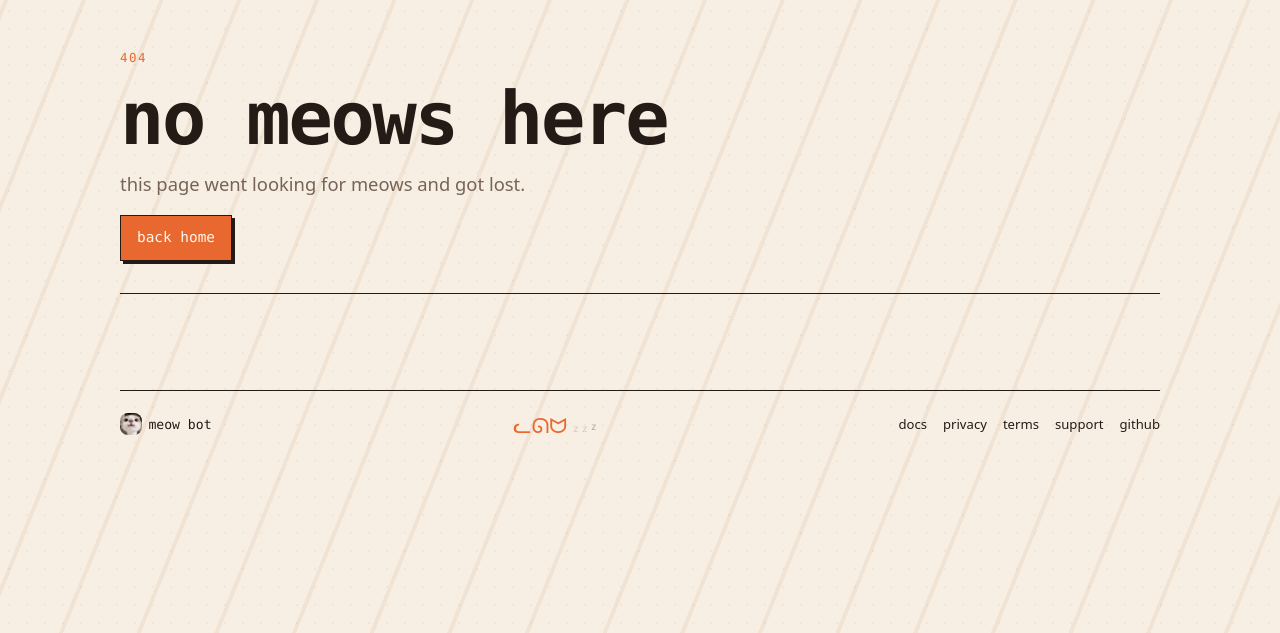
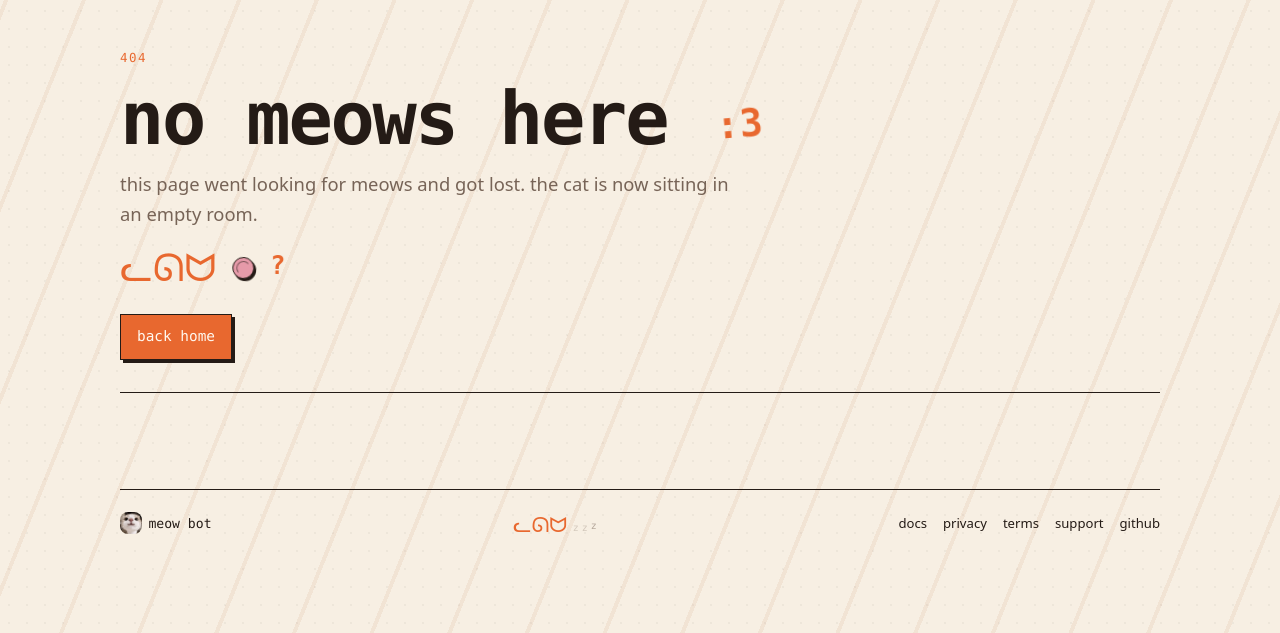
Before and after one commit to xangeyfun/Meow-Bot, a Flask app: template templates/404.html in a window 1280 px wide. Shown: the part 70-703 px from the top of the page. Run offline with Flask 3, Linux system fonts and the light colour scheme; the template is opened without the code that fills it, so the values that code supplies are empty.

Commit message:
Add lost cat art to not found page

```diff
--- a/templates/404.html
+++ b/templates/404.html
@@ -2,10 +2,15 @@
 {% block title %}not found | {{ bot_name }}{% endblock %}
 {% block description %}this page does not exist.{% endblock %}
 {% block content %}
-<section class="page-head">
+<section class="page-head lost-page">
   <p class="eyebrow">404</p>
-  <h1>no meows here</h1>
-  <p class="lede">this page went looking for meows and got lost.</p>
+  <h1>no meows here <span class="title-glyph" aria-hidden="true">:3</span></h1>
+  <p class="lede">this page went looking for meows and got lost. the cat is now sitting in an empty room.</p>
+  <div class="lost-cat" aria-hidden="true">
+    <span class="lost-cat-body">ᓚᘏᗢ</span>
+    <span class="lost-cat-yarn"></span>
+    <span class="lost-cat-question">?</span>
+  </div>
   <a class="button primary" href="{{ url_for('index') }}">back home</a>
 </section>
 {% endblock %}
```
